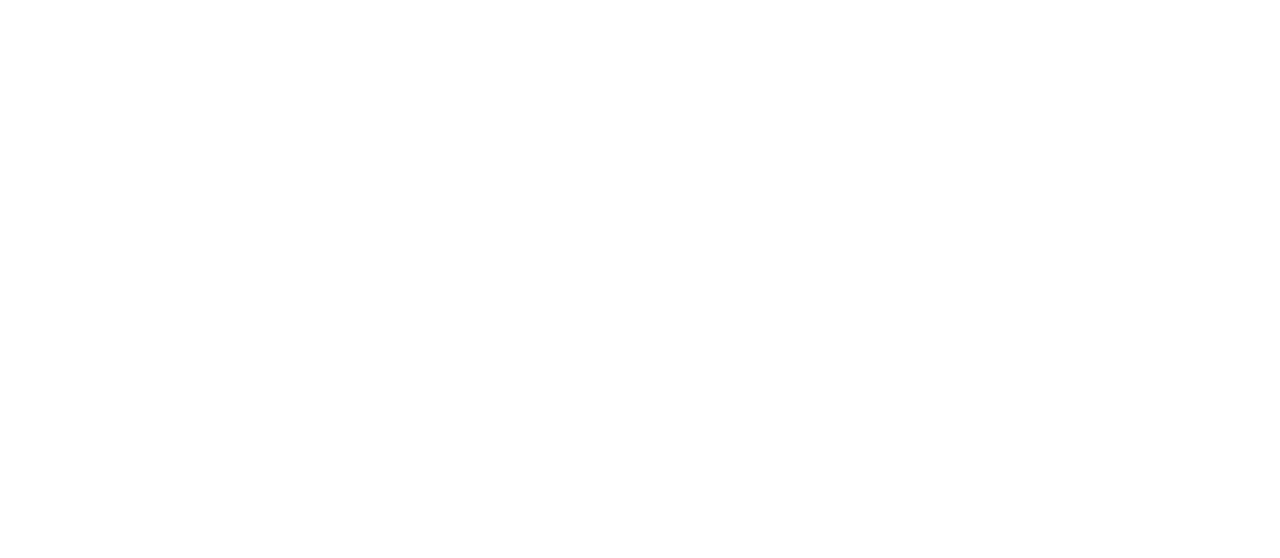
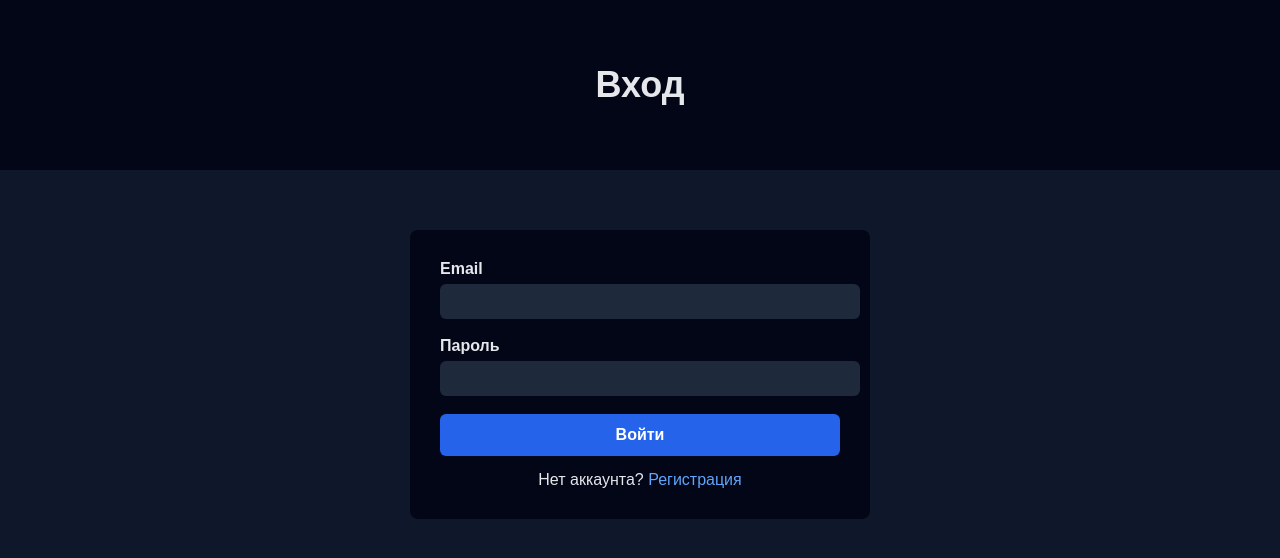
Before and after one commit to Amirlan1/FinalProject1, a FastAPI app: page /login in a window 1280 px wide. Before the commit the part shown is empty. Shown: the top 558 px of the page. Run offline with FastAPI, Linux system fonts and the light colour scheme.

Commit message:
register login

```diff
--- a/app.py
+++ b/app.py
@@ -77,9 +77,14 @@ async def update_graph(request: Request, ticker: str = Form(...)):
 
 
 
+@app.get("/register")
+def get_register(request: Request):
+    return templates.TemplateResponse("register.html", {
+        "request": request
+    })
+
 @app.post("/register")
 def post_register(username: str = Form(...), password: str = Form(...), email: str = Form(None)):
-    print("Добавляем пользователя в базу:", db_path)
     conn = sqlite3.connect(db_path)
     cursor = conn.cursor()
     hashed_pass = hash_password(password)
@@ -90,11 +95,9 @@ def post_register(username: str = Form(...), password: str = Form(...), email: s
     conn.commit()
     cursor.execute('SELECT * FROM users')
     all_users = cursor.fetchall()
-    print("Все пользователи в базе:", all_users)
+
 
     conn.close()
-    return f"Пользователь {username} успешно зарегистрирован!"
-
 
 
 
--- a/templates/login.html
+++ b/templates/login.html
@@ -2,10 +2,99 @@
 <html lang="ru">
 <head>
     <meta charset="UTF-8">
-    <meta name="viewport" content="width=device-width, initial-scale=1.0">
-    <title>Логин</title>
+    <title>Вход</title>
+    <style>
+        body {
+            font-family: Arial, sans-serif;
+            background: #0f172a;
+            color: #e5e7eb;
+            margin: 0;
+            padding: 0;
+        }
+
+        header {
+            padding: 40px;
+            text-align: center;
+            background: #020617;
+        }
+
+        h1 {
+            font-size: 36px;
+        }
+
+        .container {
+            max-width: 400px;
+            margin: 60px auto;
+            background: #020617;
+            padding: 30px;
+            border-radius: 8px;
+        }
+
+        label {
+            display: block;
+            margin-bottom: 6px;
+            font-weight: bold;
+        }
+
+        input {
+            width: 100%;
+            padding: 10px;
+            margin-bottom: 18px;
+            border-radius: 6px;
+            border: none;
+            outline: none;
+            background: #1e293b;
+            color: white;
+        }
+
+        button {
+            width: 100%;
+            padding: 12px;
+            background: #2563eb;
+            border: none;
+            border-radius: 6px;
+            color: white;
+            font-size: 16px;
+            font-weight: bold;
+            cursor: pointer;
+        }
+
+        button:hover {
+            background: #1d4ed8;
+        }
+
+        .link {
+            text-align: center;
+            margin-top: 15px;
+        }
+
+        .link a {
+            color: #60a5fa;
+            text-decoration: none;
+        }
+    </style>
 </head>
 <body>
 
+<header>
+    <h1>Вход</h1>
+</header>
+
+<div class="container">
+    <form method="post">
+        <label>Email</label>
+        <input type="email" name="email" required>
+
+        <label>Пароль</label>
+        <input type="password" name="password" required>
+
+        <button type="submit">Войти</button>
+    </form>
+
+    <div class="link">
+        Нет аккаунта? <a href="/register">Регистрация</a>
+    </div>
+</div>
+
 </body>
 </html>
```
Also changed, not shown: templates/register.html (+93 -7 lines), db/users.db, users.db (added).
